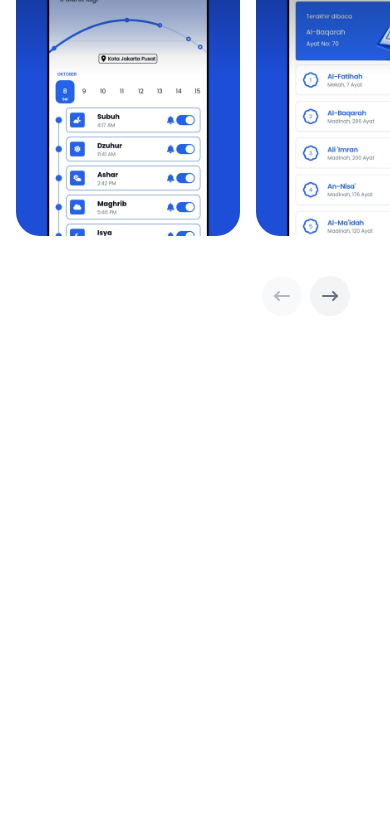
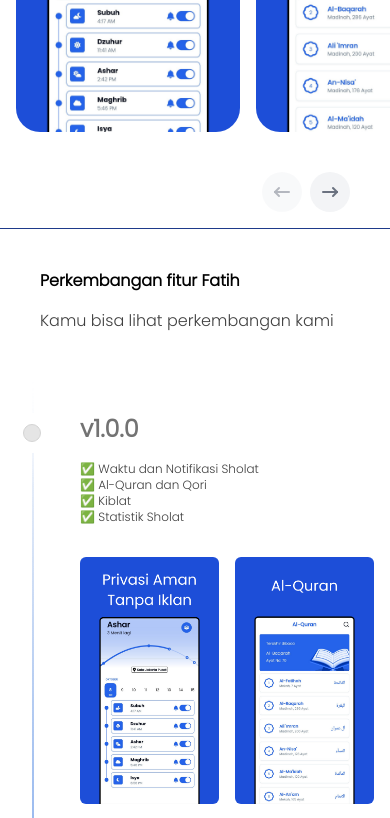
Before and after one commit to mdsetiawan11/fatihapp, a Next.js app: page / in a window 390 px wide. Shown: the part 1156-1974 px from the top of the page. Before the commit the page ends 1552 px from the top, so only its background shows below. Built offline with nearby package versions, Linux system fonts and the light colour scheme.

Commit message:
Add Features Timeline

```diff
--- a/next.config.mjs
+++ b/next.config.mjs
@@ -5,6 +5,7 @@
       "api.microlink.io", // Microlink Image Preview
       "images.unsplash.com",
       "avatars.githubusercontent.com",
+      "assets.aceternity.com",
     ],
   },
 };
--- a/src/app/(home)/_components/carousel-features.tsx
+++ b/src/app/(home)/_components/carousel-features.tsx
@@ -9,7 +9,7 @@
   ));
 
   return (
-    <div className="h-full w-full py-20">
+    <div className="h-full w-full py-4">
       <h2 className="mx-auto max-w-7xl pl-4 font-sans text-xl font-bold text-neutral-800 dark:text-neutral-200 md:text-5xl">
         Fitur
       </h2>
--- /dev/null
+++ b/src/app/(home)/_components/features-timeline.tsx
@@ -0,0 +1,68 @@
+import { Timeline } from "@/shared/ui/timeline";
+import Image from "next/image";
+import React from "react";
+
+export function FeaturesTimeline() {
+  const data = [
+    {
+      title: "v1.0.0",
+      content: (
+        <div>
+          <div className="mb-8">
+            <div className="flex items-center gap-2 text-xs text-neutral-700 dark:text-neutral-300 md:text-lg">
+              ✅ Waktu dan Notifikasi Sholat
+            </div>
+            <div className="flex items-center gap-2 text-xs text-neutral-700 dark:text-neutral-300 md:text-lg">
+              ✅ Al-Quran dan Qori
+            </div>
+            <div className="flex items-center gap-2 text-xs text-neutral-700 dark:text-neutral-300 md:text-lg">
+              ✅ Kiblat
+            </div>
+            <div className="flex items-center gap-2 text-xs text-neutral-700 dark:text-neutral-300 md:text-lg">
+              ✅ Statistik Sholat
+            </div>
+          </div>
+          <div className="grid grid-cols-2 gap-4">
+            <Image
+              src="/images/mobile/1.png"
+              alt="hero template"
+              width={300}
+              height={800}
+              className="h-30 w-full rounded-md"
+            />
+            <Image
+              src="/images/mobile/2.png"
+              alt="hero template"
+              width={300}
+              height={800}
+              className="h-30 w-full rounded-md"
+            />
+            <Image
+              src="/images/mobile/3.png"
+              alt="hero template"
+              width={300}
+              height={800}
+              className="h-30 w-full rounded-md"
+            />
+            <Image
+              src="/images/mobile/4.png"
+              alt="hero template"
+              width={300}
+              height={800}
+              className="h-30 w-full rounded-md"
+            />
+          </div>
+        </div>
+      ),
+    },
+    {
+      title: "Development",
+      content: <div></div>,
+    },
+  ];
+  return (
+    <div className="w-full">
+      <Timeline data={data} />
+    </div>
+  );
+}
--- a/src/app/(home)/_components/hero.tsx
+++ b/src/app/(home)/_components/hero.tsx
@@ -11,12 +11,12 @@
   return (
     <section id="hero">
       <div className="animate-move-up flex min-h-[60vh] flex-col items-center justify-between gap-14 lg:flex-row lg:gap-0">
-        <div className="space-y-10 lg:text-left">
+        <div className="mt-40 space-y-10 lg:text-left">
           <h2 className="text-xl font-bold text-white lg:text-4xl">
             Lebih dari sekedar Aplikasi Waktu Sholat
           </h2>
           <TextGenerateEffect
-            words={`Bersama Fatih mari kita tingkatkan level ketakwaan kepada Allah`}
+            words={`Teman untuk memperbaiki diri kamu, dimulai dari Sholat!`}
           />
           <div className="relative">
             <div className="relative w-max max-w-xs">
@@ -39,11 +39,10 @@
           <div className="flex flex-col gap-5">
             <Link
               href="https://saweria.co/mdsetiawan11"
-              className="text-3xl font-bold text-white hover:text-yellow-500"
+              className="text-3xl font-normal text-white hover:text-yellow-500"
             >
-              Dukung kami
+              Berikan dukunganmu disini!
             </Link>
-            <TeamTooltip />
           </div>
         </div>
       </div>
--- a/src/app/(home)/_components/navbar.tsx
+++ b/src/app/(home)/_components/navbar.tsx
@@ -24,7 +24,7 @@
         className,
       )}
     >
-      <h1 className="text-4xl font-bold text-white">Fatih</h1>
+      <h1 className="text-6xl font-light text-white">Fatih</h1>
 
       <div className="hidden items-center gap-5 sm:flex">
         <Button className="rounded-2xl bg-blue-800 text-xl hover:to-blue-800">
--- a/src/app/(home)/_components/team-tooltip.tsx
+++ b/src/app/(home)/_components/team-tooltip.tsx
@@ -6,7 +6,7 @@
   {
     id: 1,
     name: "Muhammad Dadang Setiawan",
-    designation: "Software Developer",
+    designation: "Creator",
     image:
       "https://avatars.githubusercontent.com/u/55868907?s=400&u=0f10352d400718118217407c4839824dc06ad25a&v=4",
   },
--- a/src/app/(home)/page.tsx
+++ b/src/app/(home)/page.tsx
@@ -1,8 +1,11 @@
+import { Separator } from "@/components/ui/separator";
 import { CarouselFeatures } from "./_components/carousel-features";
 import { Hero } from "./_components/hero";
 import { Navbar } from "./_components/navbar";
 
 import { BackgroundBeamsWithCollision } from "@/shared/ui/background-beams-with-collision";
+import { TeamTooltip } from "./_components/team-tooltip";
+import { FeaturesTimeline } from "./_components/features-timeline";
 
 export default function Home() {
   return (
@@ -15,8 +18,18 @@
           </div>
         </BackgroundBeamsWithCollision>
       </div>
-      <div className="mx-auto mt-20 max-w-7xl">
+      <div className="mx-auto mt-10 max-w-7xl">
         <CarouselFeatures />
+        <Separator className="bg-blue-900" />
+        <div className="max-h-fit">
+          <FeaturesTimeline />
+        </div>
+        <Separator className="bg-blue-900" />
+
+        <div className="mt-10 flex max-w-7xl flex-col items-center gap-5">
+          <div className="text-lg font-bold md:text-4xl">Tim Kami</div>
+          <TeamTooltip />
+        </div>
       </div>
     </main>
   );
--- a/src/shared/ui/animated-tooltip.tsx
+++ b/src/shared/ui/animated-tooltip.tsx
@@ -66,7 +66,7 @@
                   rotate: rotate,
                   whiteSpace: "nowrap",
                 }}
-                className="absolute -left-28 -top-16 z-50 flex translate-x-1/2 flex-col items-center justify-center rounded-md bg-blue-950 px-4 py-2 text-xs shadow-xl"
+                className="absolute -left-28 -top-16 z-50 flex translate-x-1/2 flex-col items-center justify-center rounded-md bg-black px-4 py-2 text-xs shadow-xl"
               >
                 <div className="absolute inset-x-10 -bottom-px z-30 h-px w-[20%] bg-gradient-to-r from-transparent via-emerald-500 to-transparent" />
                 <div className="absolute -bottom-px left-10 z-30 h-px w-[40%] bg-gradient-to-r from-transparent via-sky-500 to-transparent" />
--- /dev/null
+++ b/src/shared/ui/timeline.tsx
@@ -0,0 +1,89 @@
+"use client";
+import {
+  useMotionValueEvent,
+  useScroll,
+  useTransform,
+  motion,
+} from "framer-motion";
+import React, { useEffect, useRef, useState } from "react";
+
+interface TimelineEntry {
+  title: string;
+  content: React.ReactNode;
+}
+
+export const Timeline = ({ data }: { data: TimelineEntry[] }) => {
+  const ref = useRef<HTMLDivElement>(null);
+  const containerRef = useRef<HTMLDivElement>(null);
+  const [height, setHeight] = useState(0);
+
+  useEffect(() => {
+    if (ref.current) {
+      const rect = ref.current.getBoundingClientRect();
+      setHeight(rect.height);
+    }
+  }, [ref]);
+
+  const { scrollYProgress } = useScroll({
+    target: containerRef,
+    offset: ["start 10%", "end 50%"],
+  });
+
+  const heightTransform = useTransform(scrollYProgress, [0, 1], [0, height]);
+  const opacityTransform = useTransform(scrollYProgress, [0, 0.1], [0, 1]);
+
+  return (
+    <div
+      className="w-full bg-white font-sans dark:bg-neutral-950"
+      ref={containerRef}
+    >
+      <div className="mx-auto max-w-7xl px-10 py-10 md:px-0">
+        <h2 className="text-md mb-4 max-w-4xl font-bold text-black dark:text-white md:text-4xl">
+          Perkembangan fitur Fatih
+        </h2>
+        <p className="text-md max-w-sm text-neutral-700 dark:text-neutral-300 md:text-lg">
+          Kamu bisa lihat perkembangan kami
+        </p>
+      </div>
+
+      <div ref={ref} className="relative mx-auto max-w-7xl pb-20">
+        {data.map((item, index) => (
+          <div
+            key={index}
+            className="flex justify-start pt-10 md:gap-10 md:pt-40"
+          >
+            <div className="sticky top-40 z-40 flex max-w-xs flex-col items-center self-start md:w-full md:flex-row lg:max-w-sm">
+              <div className="absolute left-3 flex h-10 w-10 items-center justify-center rounded-full bg-white dark:bg-black md:left-3">
+                <div className="h-4 w-4 rounded-full border border-neutral-300 bg-neutral-200 p-2 dark:border-neutral-700 dark:bg-neutral-800" />
+              </div>
+              <h3 className="hidden text-xl font-bold text-neutral-500 dark:text-neutral-500 md:block md:pl-20 md:text-3xl">
+                {item.title}
+              </h3>
+            </div>
+
+            <div className="relative w-full pl-20 pr-4 md:pl-4">
+              <h3 className="mb-4 block text-left text-2xl font-bold text-neutral-500 dark:text-neutral-500 md:hidden">
+                {item.title}
+              </h3>
+              {item.content}{" "}
+            </div>
+          </div>
+        ))}
+        <div
+          style={{
+            height: height + "px",
+          }}
+          className="absolute left-8 top-0 w-[2px] overflow-hidden bg-[linear-gradient(to_bottom,var(--tw-gradient-stops))] from-transparent from-[0%] via-neutral-200 to-transparent to-[99%] [mask-image:linear-gradient(to_bottom,transparent_0%,black_10%,black_90%,transparent_100%)] dark:via-neutral-700 md:left-8"
+        >
+          <motion.div
+            style={{
+              height: heightTransform,
+              opacity: opacityTransform,
+            }}
+            className="absolute inset-x-0 top-0 w-[2px] rounded-full bg-gradient-to-t from-purple-500 from-[0%] via-blue-500 via-[10%] to-transparent"
+          />
+        </div>
+      </div>
+    </div>
+  );
+};
```
